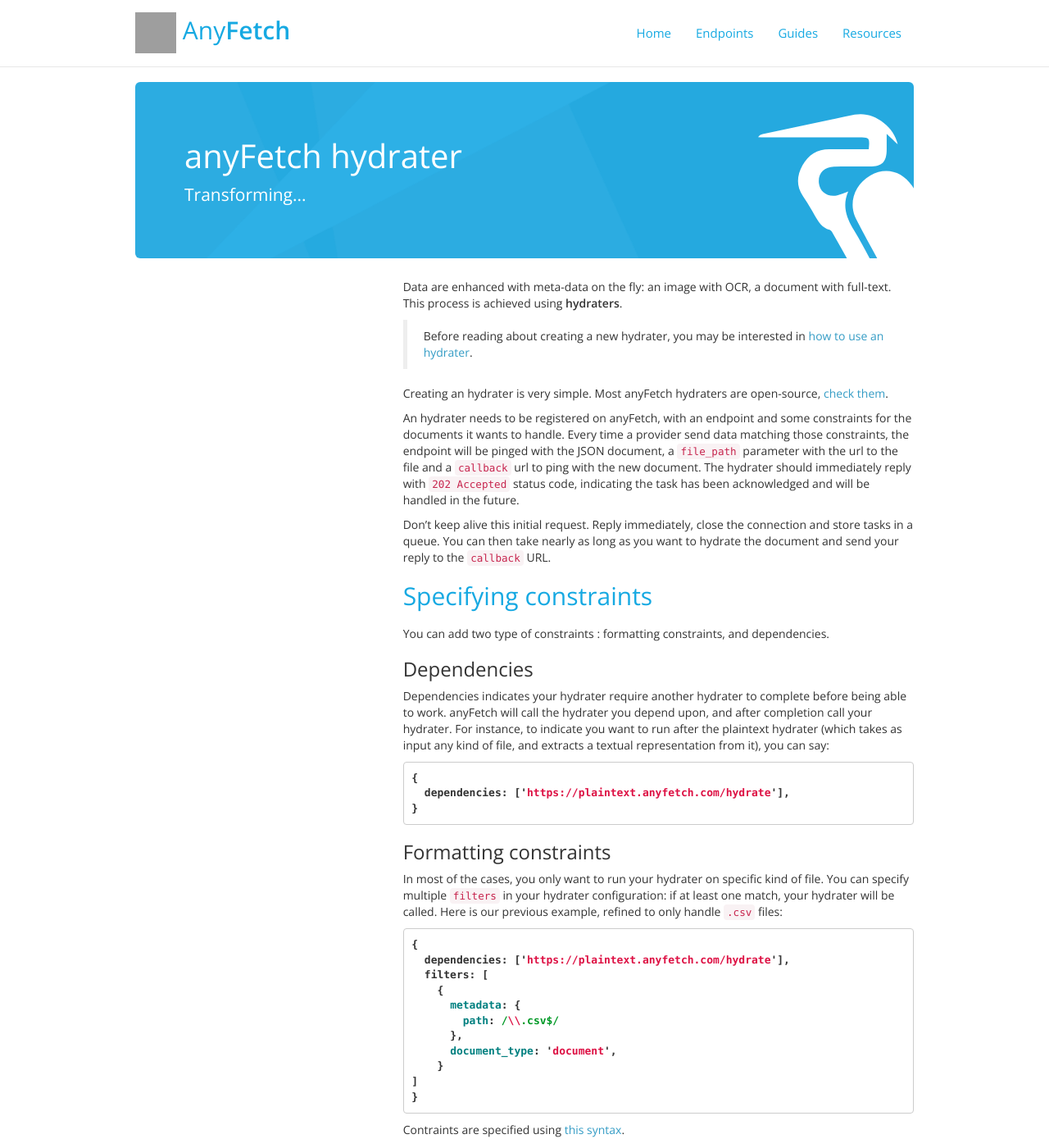
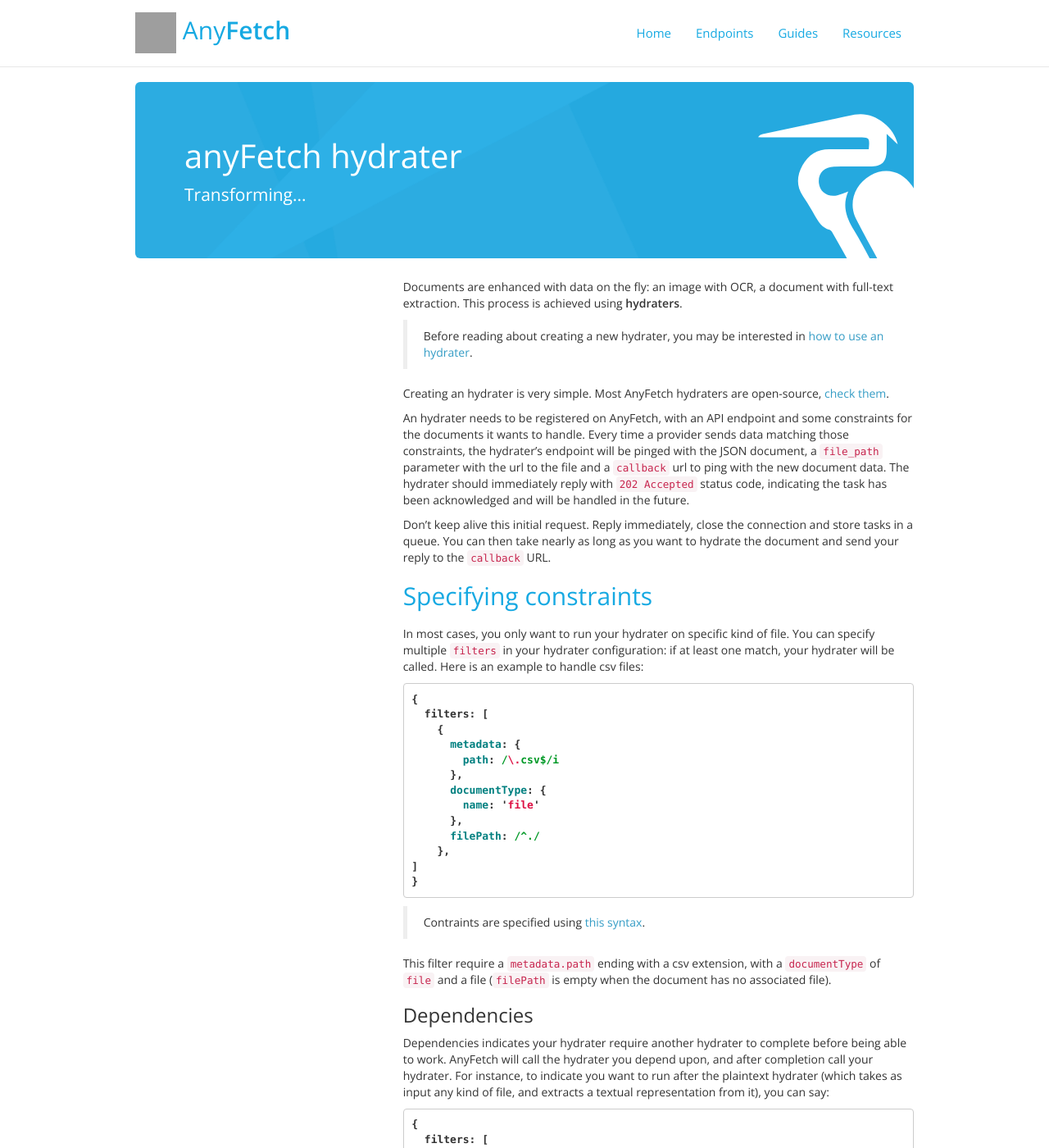
Before and after one commit to AnyFetch/developers.anyfetch.com, a Jekyll site: the page built from guides/creating/hydrater.md, in a window 1280 px wide and 1400 px high. Shown: the whole window at 82% size. Built offline with Jekyll 4.4.1, drawn with Linux system fonts in a browser that asks for light colours; nearby versions of some CDN libraries; Markdown is read by kramdown in place of the engine named in the settings; some of the changed text lies outside the part shown; grey boxes are pictures that could not be loaded.

Commit message:
Updated documentation for hydrater creation

````diff
--- a/guides/creating/hydrater.md
+++ b/guides/creating/hydrater.md
@@ -3,55 +3,119 @@
 subtitle: Transforming...
 layout: doc
 ---
-Data are enhanced with meta-data on the fly: an image with OCR, a document with full-text. This process is achieved using **hydraters**.
+Documents are enhanced with data on the fly: an image with OCR, a document with full-text extraction. This process is achieved using **hydraters**.
 
 > Before reading about creating a new hydrater, you may be interested in [how to use an hydrater](/guides/using/hydrater.html).
 
-Creating an hydrater is very simple. Most anyFetch hydraters are open-source, [check them](https://github.com/search?q=%40AnyFetch+hydrater).
+Creating an hydrater is very simple. Most AnyFetch hydraters are open-source, [check them](https://github.com/search?q=%40AnyFetch+hydrater).
 
-An hydrater needs to be registered on anyFetch, with an endpoint and some constraints for the documents it wants to handle.
-Every time a provider send data matching those constraints, the endpoint will be pinged with the JSON document, a `file_path` parameter with the url to the file and a `callback` url to ping with the new document.
+An hydrater needs to be registered on AnyFetch, with an API endpoint and some constraints for the documents it wants to handle.
+Every time a provider sends data matching those constraints, the hydrater's endpoint will be pinged with the JSON document, a `file_path` parameter with the url to the file and a `callback` url to ping with the new document data.
 The hydrater should immediately reply with `202 Accepted` status code, indicating the task has been acknowledged and will be handled in the future.
 
 Don't keep alive this initial request. Reply immediately, close the connection and store tasks in a queue.
 You can then take nearly as long as you want to hydrate the document and send your reply to the `callback` URL.
 
 ## Specifying constraints
-You can add two type of constraints : formatting constraints, and dependencies.
-
-### Dependencies
-Dependencies indicates your hydrater require another hydrater to complete before being able to work. anyFetch will call the hydrater you depend upon, and after completion call your hydrater. For instance, to indicate you want to run after the plaintext hydrater (which takes as input any kind of file, and extracts a textual representation from it), you can say:
+In most cases, you only want to run your hydrater on specific kind of file. You can specify multiple `filters` in your hydrater configuration: if at least one match, your hydrater will be called. Here is an example to handle csv files:
 
 ```javascript
 {
-  dependencies: ['https://plaintext.anyfetch.com/hydrate'],
-}
-```
-
-### Formatting constraints
-In most of the cases, you only want to run your hydrater on specific kind of file. You can specify multiple `filters` in your hydrater configuration: if at least one match, your hydrater will be called. Here is our previous example, refined to only handle `.csv` files:
-
-```javascript
-{
-  dependencies: ['https://plaintext.anyfetch.com/hydrate'],
   filters: [
     {
       metadata: {
-        path: /\\.csv$/
+        path: /\.csv$/i
       },
-      document_type: 'document',
-    }
+      documentType: {
+        name: 'file'
+      },
+      filePath: /^./
+    },
 ]
 }
 ```
 
-Contraints are specified using [this syntax](https://www.npmjs.org/package/match-constraints).
+> Contraints are specified using [this syntax](https://www.npmjs.org/package/match-constraints).
+
+This filter require a `metadata.path` ending with a csv extension, with a `documentType` of `file` and a file (`filePath` is empty when the document has no associated file).
+
+### Dependencies
+Dependencies indicates your hydrater require another hydrater to complete before being able to work. AnyFetch will call the hydrater you depend upon, and after completion call your hydrater. For instance, to indicate you want to run after the plaintext hydrater (which takes as input any kind of file, and extracts a textual representation from it), you can say:
+
+```javascript
+{
+  filters: [
+    {
+      hydratedBy: {
+        $contains: 'https://plaintext.anyfetch.com/hydrate',
+      },
+      metadata: {
+        path: /\.(doc|docx|odt|rtf|ods|xls|xlsx|ppt|pps|pptx|ppsx|odp|key)$/i
+      },
+      documentType: {
+        name: 'document'
+      },
+      filePath: /^./,
+    },
+    {
+      hydratedBy: {
+        $contains: 'https://plaintext.anyfetch.com/hydrate',
+      },
+      data: {
+        "content-type": /^(application\/msword|application\/vnd\.openxmlformats-officedocument\.wordprocessingml\.document|application\/vnd\.ms-excel|application\/vnd\.openxmlformats-officedocument\.spreadsheetml\.sheet|application\/vnd\.ms-powerpoint|application\/vnd\.openxmlformats-officedocument\.presentationml\.presentation|application\/vnd\.openxmlformats-officedocument\.presentationml\.slideshow)$/i
+      },
+      documentType: {
+        name: 'document'
+      },
+      filePath: /^./
+    }
+  ]
+}
+```
+
+In this example, all Office files (detected either by extension or by MIME-type) will be hydrated after they've been hydrated by `https://plaintext.anyfetch.com/hydrate`.
+
+### Exclusion
+You may want to exclude some other hydraters from running when your hydrater would be in conflict. Let's say for instance we want to hydrate `eml` files. The `plaintext` hydrater would return the raw content, which is clearly not interesting. To exclude an hydrater, use `excludes`:
+
+```javascript
+  excludes: ['https://plaintext.anyfetch.com/hydrate'],
+  filters: [
+    {
+      metadata: {
+        path: /\.eml$/i
+      },
+      documentType: {
+        name: 'file'
+      },
+      filePath: /^./
+    },
+  ]
+```
 
 ## Hydrating and providing
 In some (rare) cases, you may need to access other documents (for instance, a zip hydrater creating new documents for each file in the archive). To do this, you are entrusted with the `access_token` used by the provider, so you can create, update or delete other documents on the account.
 
 ## Registering an hydrater
-Sadly, for now registration must occur at anyFetch level; please send us your configuration (config object + public url).
+To create an hydrater, you can `POST /hydraters` with your hydrater data; for instance:
+
+```javascript
+  shortName: 'markdown',
+  description: 'AnyFetch Hydrater for markdown files.',
+  url: 'https://markdown.anyfetch.com/hydrate',
+  excludes: ['https://plaintext.anyfetch.com/hydrate'],
+  filters: [
+    {
+      metadata : {
+        path: /\.(md|mkd|markdown)$/i,
+      },
+      documentType: {
+        name: 'file'
+      },
+      filePath: /^./
+    },
+  ]
+```
 
 ## Lib
-Here at anyFetch, we use node.js for our hydraters to improve latency and hydrate multiple files at once. You can use the [anyFetch](https://npmjs.org/package/anyfetch) library from npm, or [anyFetch Hydrater](https://npmjs.org/package/anyfetch-file-hydrater). You'll find additional documentation directly on those repos.
+Here at AnyFetch, we use Node.js for our hydraters to improve latency and hydrate multiple files at once. You can use the [AnyFetch](https://npmjs.org/package/anyfetch) library from npm, or [AnyFetch Hydrater](https://npmjs.org/package/anyfetch-hydrater). You'll find additional documentation directly on those repos.
````
